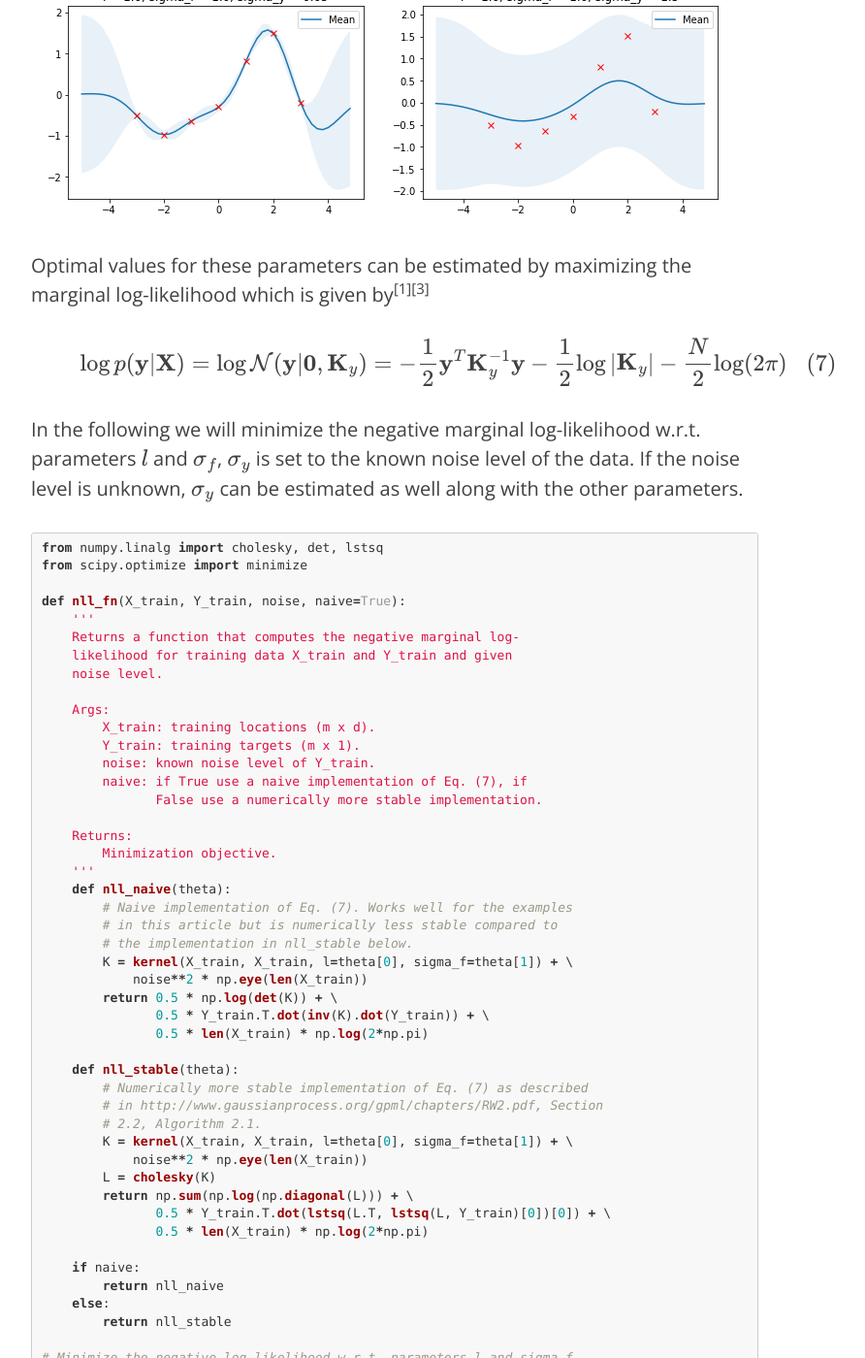
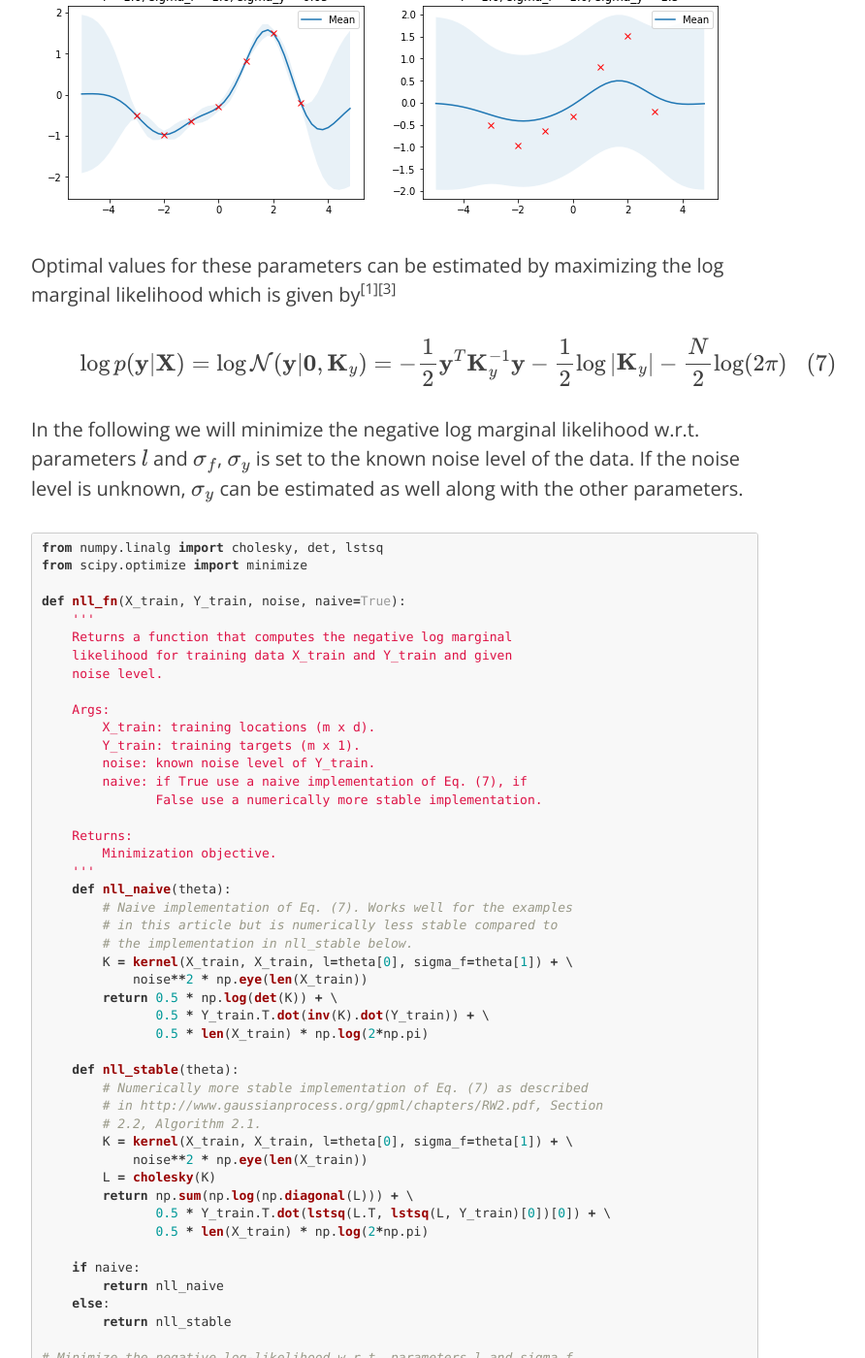
Before and after one commit to krasserm/krasserm.github.io, a Jekyll site: the page built from _posts/2018-03-19-gaussian-processes.md, in a window 1280 px wide and 1400 px high, scrolled down 8232 px. Shown: the whole window at 97% size, without its empty margins (233-1125 px from the left). Built offline with Jekyll 4.4.1, drawn with Linux system fonts in a browser that asks for light colours; formulas are drawn with MathJax 3; comment, search, counter and statistics services are not loaded.

````diff
--- a/_posts/2018-03-19-gaussian-processes.md
+++ b/_posts/2018-03-19-gaussian-processes.md
@@ -235,7 +235,7 @@ for i, (l, sigma_f, sigma_y) in enumerate(params):
 ![png](/img/2018-03-19/output_14_0.png)
 
 
-Optimal values for these parameters can be estimated by maximizing the marginal log-likelihood which is given by<sup>[1][3]</sup>
+Optimal values for these parameters can be estimated by maximizing the log marginal likelihood which is given by<sup>[1][3]</sup>
 
 $$
 \log p(\mathbf{y} \lvert \mathbf{X}) =
@@ -245,7 +245,7 @@ $$
 -\frac{N}{2} \log(2\pi) \tag{7}
 $$
 
-In the following we will minimize the negative marginal log-likelihood w.r.t. parameters $l$ and $\sigma_f$, $\sigma_y$ is set to the known noise level of the data. If the noise level is unknown, $\sigma_y$ can be estimated as well along with the other parameters.
+In the following we will minimize the negative log marginal likelihood w.r.t. parameters $l$ and $\sigma_f$, $\sigma_y$ is set to the known noise level of the data. If the noise level is unknown, $\sigma_y$ can be estimated as well along with the other parameters.
 
 
 ```python
@@ -254,7 +254,7 @@ from scipy.optimize import minimize
 
 def nll_fn(X_train, Y_train, noise, naive=True):
     '''
-    Returns a function that computes the negative marginal log-
+    Returns a function that computes the negative log marginal
     likelihood for training data X_train and Y_train and given
     noise level.
 
````
Also changed, not shown: _posts/2019-11-21-latent-variable-models-part-1.md (+1 -1 lines), _posts/2019-12-17-latent-variable-models-part-2.md (+1 -1 lines).
